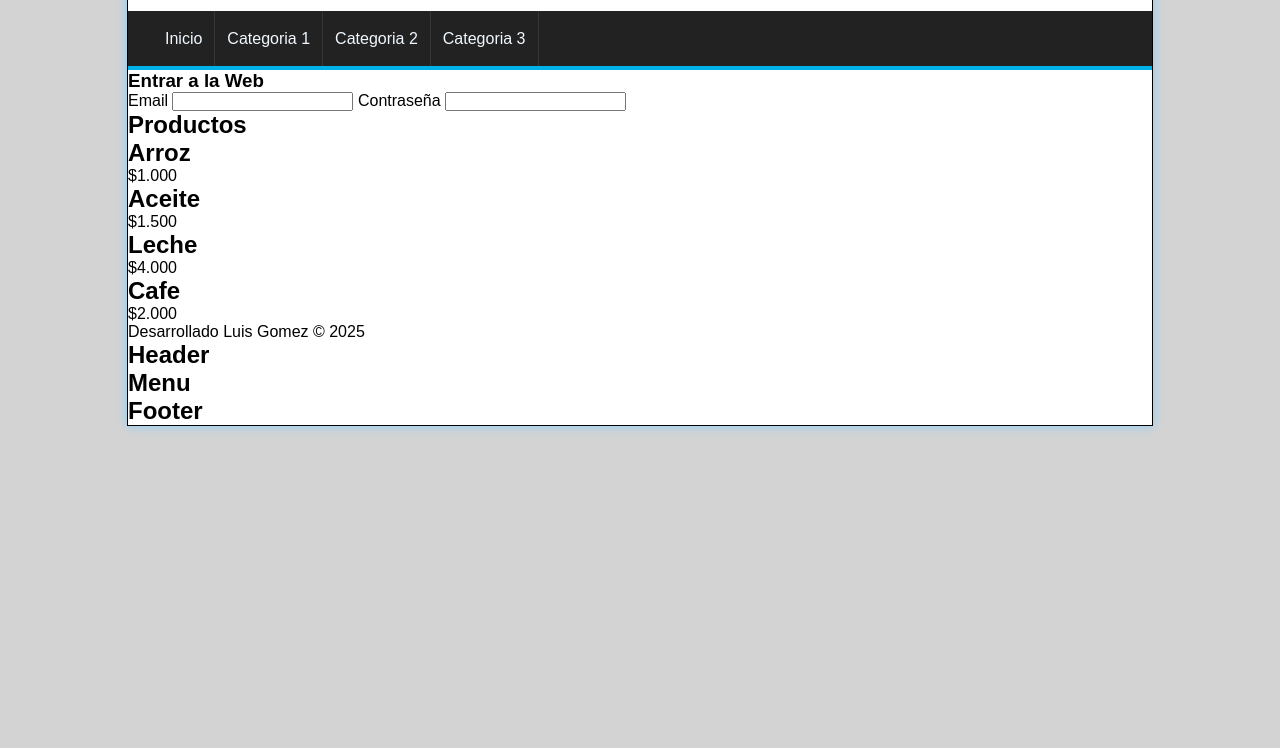
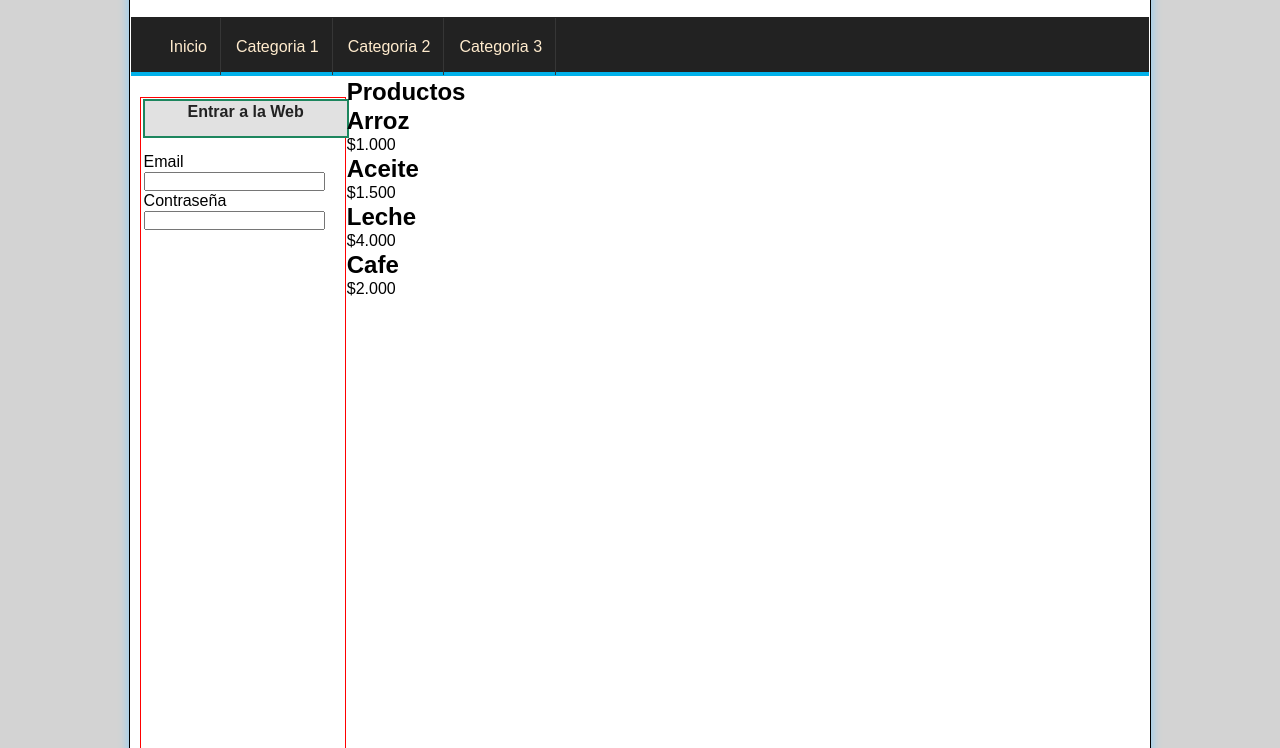
Before and after one commit to desarrollo-lucho/Trabajo_16_08_2025, a plain HTML site: page index.html in a window 1280 px wide. Shown: the part 207-955 px from the top of the page. Before the commit the page ends 800 px from the top, so only its background shows below. Drawn offline with Linux system fonts and the light colour scheme.

Commit message:
Se Modifica CSS hasta lateral h3

```diff
--- a/CSS/style.css
+++ b/CSS/style.css
@@ -5,8 +5,8 @@ etiqueta de id= #
 etiqueta de clase = .
 */
 *{
-    padding: 0px;
-    margin: 0px;
+    padding: 0%;
+    margin: 1px;
     font-family: Arial, Helvetica, sans-serif;
 
 }
@@ -61,7 +61,7 @@ body{
 
 #menu a{
     display: block;
-    color: aliceblue;
+    color: blanchedalmond;
     text-decoration: none;
     padding-left: 12px;
     padding-right: 12px;transition: all 300ms;
@@ -72,3 +72,42 @@ body{
     background-color: aquamarine;
     transition: 1.5s;
 }
+
+/*content*/
+#content{
+    margin: 0px auto;
+    overflow: hidden;
+    background: white;
+}
+
+#lateral{
+    width: 20%;
+    min-height: 650px;
+    float: left;
+    border: 1px solid red;
+    margin-top: 20px;
+    margin-left: 10px;
+    border: 1px solid red;
+}
+
+#lateral .block_aside{
+    display: block;
+    width: 90%;
+    margin: 5px auto;
+    padding: 10px;
+    border: 1px solid blue;
+}
+
+#lateral h3{
+    display: block;
+    color: #222;
+    width: 100%;
+    text-align: center;
+    padding-top: 2px;
+    padding-bottom: 15px;
+    margin-bottom: 15px;
+    font-size: 16px;
+    font-weight: bold;
+    background: #e1e1e1;
+    border: 2px solid #1d865e;
+}
```
Also changed, not shown: 1 other file.
